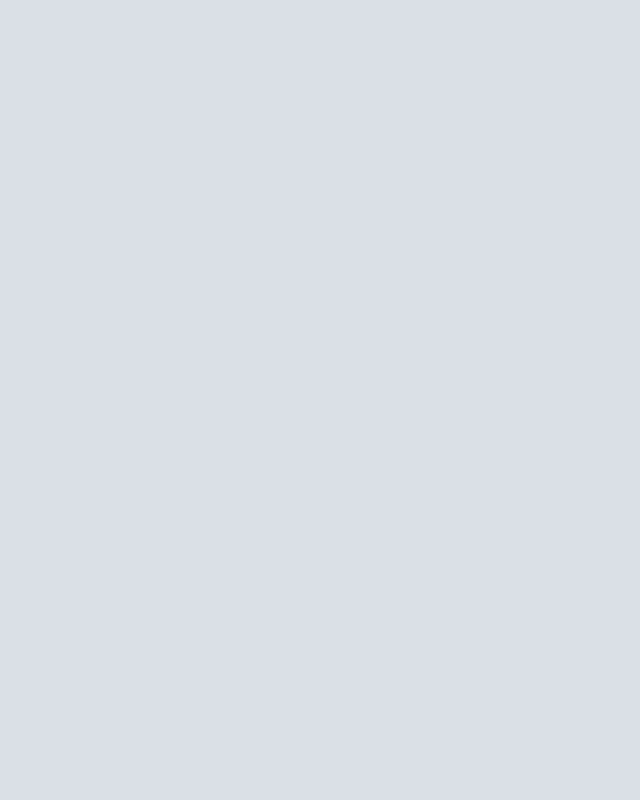
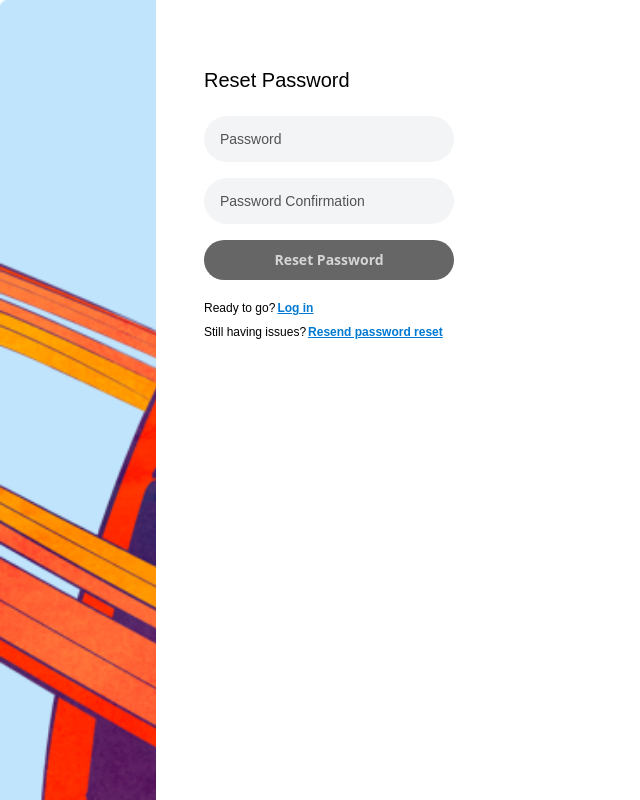
Before and after one commit to ayrt-n/invesddit, a React (Create React App) app: page /reset-password in a window 1280 px wide. Before the commit this address had no page. Shown: the whole page, without its empty margins (0-640 px from the left). Built offline with nearby package versions, Linux system fonts and the light colour scheme; what tailwind-gradient-mask-image would draw is missing.

Commit message:
Add password reset

```diff
--- a/src/App.js
+++ b/src/App.js
@@ -22,6 +22,7 @@ import RecoverPassword from './components/RecoverPassword';
 import PublicRoute from './components/common/PublicRoute';
 import PrivateRoute from './components/common/PrivateRoute';
 import AuthProvider from './contexts/authentication/AuthProvider';
+import ResetPassword from './components/ResetPassword';
 
 function App() {
   return (
@@ -114,6 +115,14 @@ function App() {
                   </PublicRoute>
                 }
               />
+              <Route
+                path="reset-password"
+                element={
+                  <PublicRoute>
+                    <ResetPassword />
+                  </PublicRoute>
+                }
+              />
             </Route>
           </Routes>
         </ModalProvider>
--- /dev/null
+++ b/src/components/ResetPassword.js
@@ -0,0 +1,23 @@
+import React from 'react';
+import { Link } from 'react-router-dom';
+import ResetPasswordForm from './ResetPasswordForm';
+
+function ResetPassword() {
+  return (
+    <div className="py-[20px] px-[24px]">
+      <ResetPasswordForm />
+      <div className="text-[12px] leading-[16px] mt-[16px] mb-[24px]">
+        <div>
+          Ready to go?
+          <Link to="/login" className="underline ml-[2px] text-primary-500 font-bold leading-[24px]">Log in</Link>
+        </div>
+        <div>
+          Still having issues?
+          <Link to="/forgot-password" className="underline ml-[2px] text-primary-500 font-bold leading-[24px]">Resend password reset</Link>
+        </div>
+      </div>
+    </div>
+  )
+}
+
+export default ResetPassword;
--- /dev/null
+++ b/src/components/ResetPasswordForm.js
@@ -0,0 +1,78 @@
+import React, { useState } from 'react';
+import { useSearchParams } from 'react-router-dom';
+import { resetPassword } from '../services/authService';
+import { Link } from 'react-router-dom';
+import { ErrorMessage, Formik } from 'formik';
+import LoginButton from './forms/LoginButton';
+import LoginInput from './forms/LoginInput';
+import SuccessMessage from './SuccessMessage';
+
+function ResetPasswordForm() {
+  const [searchParams] = useSearchParams();
+  const [errorMessage, setErrorMessage] = useState(null);
+  const [submit, setSubmit] = useState(false);
+
+  const validate = (values) => {
+    const errors = {};
+
+    if (!values.password) {
+      errors.password = 'Please enter a password to continue';
+    } else if (values.password.length < 8) {
+      errors.password = 'Password must be at least 8 characters';
+    }
+
+    if (!values.passwordConfirmation) {
+      errors.passwordConfirmation = 'Please re-enter password to continue';
+    } else if (values.password !== values.passwordConfirmation) {
+      errors.passwordConfirmation = 'Password confirmation does not match password';
+    }
+
+    return errors;
+  };
+
+  const handleSubmit = (values, { setSubmitting }) => {
+    let key = searchParams.get('key');
+    resetPassword(key, values.password, values.passwordConfirmation)
+    .then(response => {
+      if (response.ok) {
+        setSubmit('success');
+      } else {
+        setErrorMessage('Something went wrong! Try logging in or resend the password reset request.')
+        setSubmitting(false);
+      }
+    })
+  }
+
+  return (
+    <div className="max-w-[280px] mx-auto">
+      {submit ?
+        <div className="my-[24px]">
+          <SuccessMessage header="Password Reset" />
+        </div> :
+        <>
+          <div className="my-[24px]">
+            <h1 className="font-medium text-[20px] leading-[24px]">Reset Password</h1>
+          </div>
+          <Formik
+            initialValues={{password: '', passwordConfirmation: ''}}
+            validate={validate}
+            onSubmit={handleSubmit}
+          >
+            {({ isValid, dirty, isSubmitting, handleSubmit }) => (
+              <form onSubmit={handleSubmit}>
+                <LoginInput label="Password" name="password" id="password" type="password" />
+                <LoginInput label="Password Confirmation" name="passwordConfirmation" id="passwordConfirmation" type="password" />
+                {errorMessage && <ErrorMessage>{errorMessage}</ErrorMessage>}
+                <LoginButton disabled={!isValid || !dirty || isSubmitting}>
+                  Reset Password
+                </LoginButton>
+              </form>
+            )}
+          </Formik>
+        </>
+      }
+    </div>
+  )
+}
+
+export default ResetPasswordForm;
```
